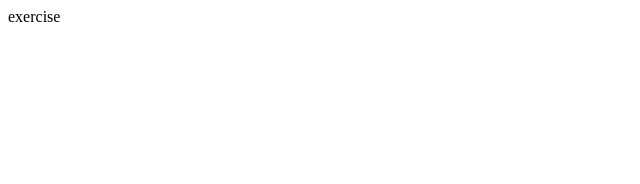
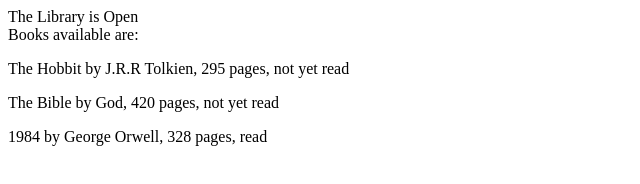
Before and after one commit to EliasBach/odin-js-3, a plain HTML site: page 1_library/index.html in a window 1280 px wide. Shown: the whole page, without its empty margins (0-640 px from the left). Drawn offline with Linux system fonts and the light colour scheme.

Commit message:
adds constructor and function to add and display books

```diff
--- a/1_library/index.html
+++ b/1_library/index.html
@@ -4,9 +4,12 @@
     <meta charset="UTF-8">
     <meta name="viewport" content="width=device-width, initial-scale=1.0">
     <title>Library</title>
-    <script src="script.js"></script>
+    <script src="script.js" defer></script>
 </head>
 <body>
-    exercise
+    The Library is Open<br>
+    Books available are:
+    <div id="container">
+    </div>
 </body>
 </html>
--- a/1_library/script.js
+++ b/1_library/script.js
@@ -1,3 +1,6 @@
+const myLibrary = [];
+const container = document.querySelector('#container')
+
 function Book(title, author, pages, read) {
   if (!new.target) {
     throw Error("Use 'new' operator when calling a constructor")
@@ -6,16 +9,26 @@
   this.author = author; // string
   this.pages = pages // number
   this.read = read // boolean
+  this.id = crypto.randomUUID()
   this.info = function() {
-        return `${this.title} by ${this.author},
-        ${this.pages} pages, ${read ? "read" : "not yet read"}`
+    return `${this.title} by ${this.author}, ${this.pages} pages, ${read ? "read" : "not yet read"}`
   }
 }
 
-const theHobbit = new Book('The Hobbit', 'J.R.R Tolkien', 295, false)
-console.log(theHobbit.info())
-console.log(Object.getPrototypeOf(theHobbit))
-console.log(Book.prototype)
-console.log(theHobbit.valueOf());
+function addBookToLibrary(title, author, pages, read) {
+  myLibrary.push(new Book(title, author, pages, read))
+}
 
-// Obj1.prototype = Obj2.prototype; does not work!
+function displayLibrary() {
+  myLibrary.forEach((book) => {
+    const para = document.createElement("p");
+    para.textContent = book.info()
+  container.appendChild(para)
+  })
+}
+
+addBookToLibrary('The Hobbit', 'J.R.R Tolkien', 295, false)
+addBookToLibrary('The Bible', "God", 420, false)
+addBookToLibrary('1984', "George Orwell", 328, true)
+
+displayLibrary()
```
Lines whose indentation alone changed are shown as unchanged.
